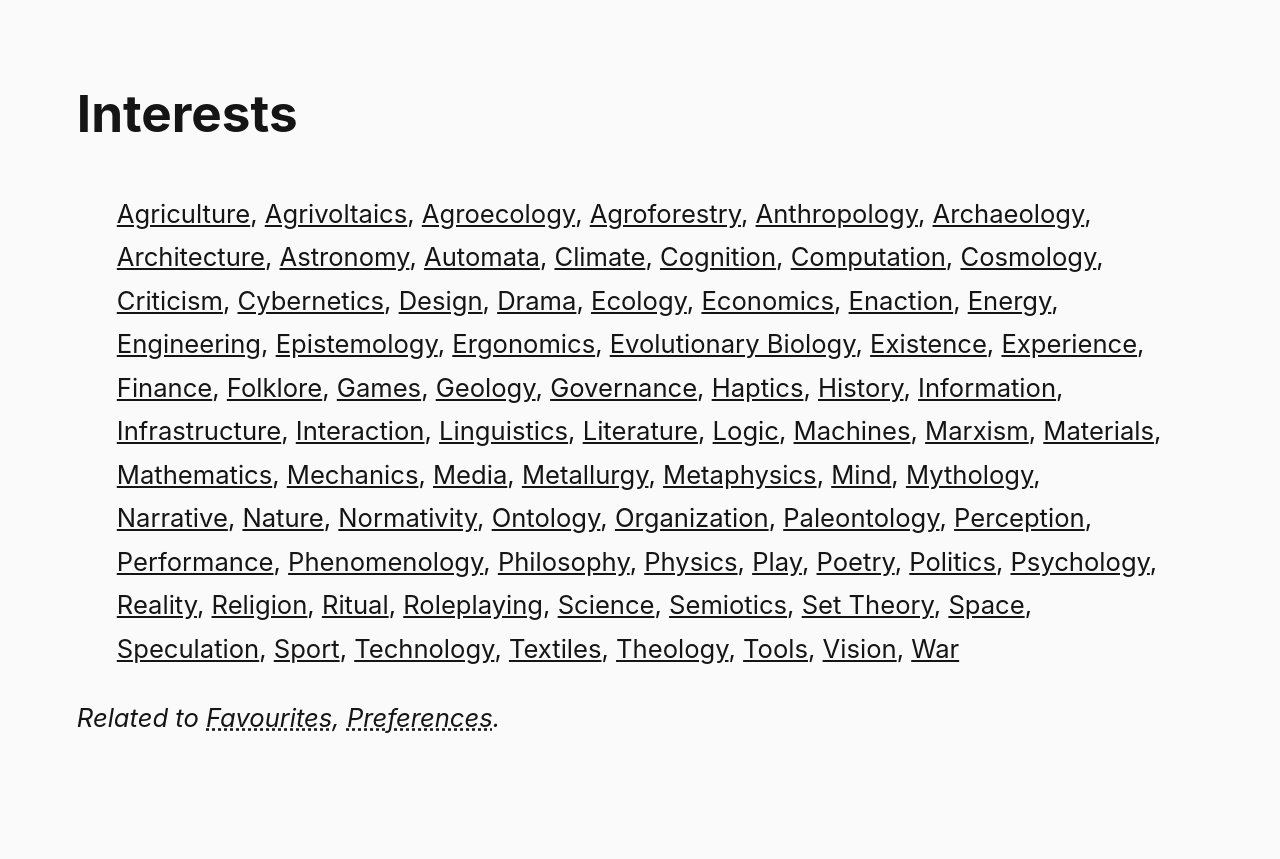
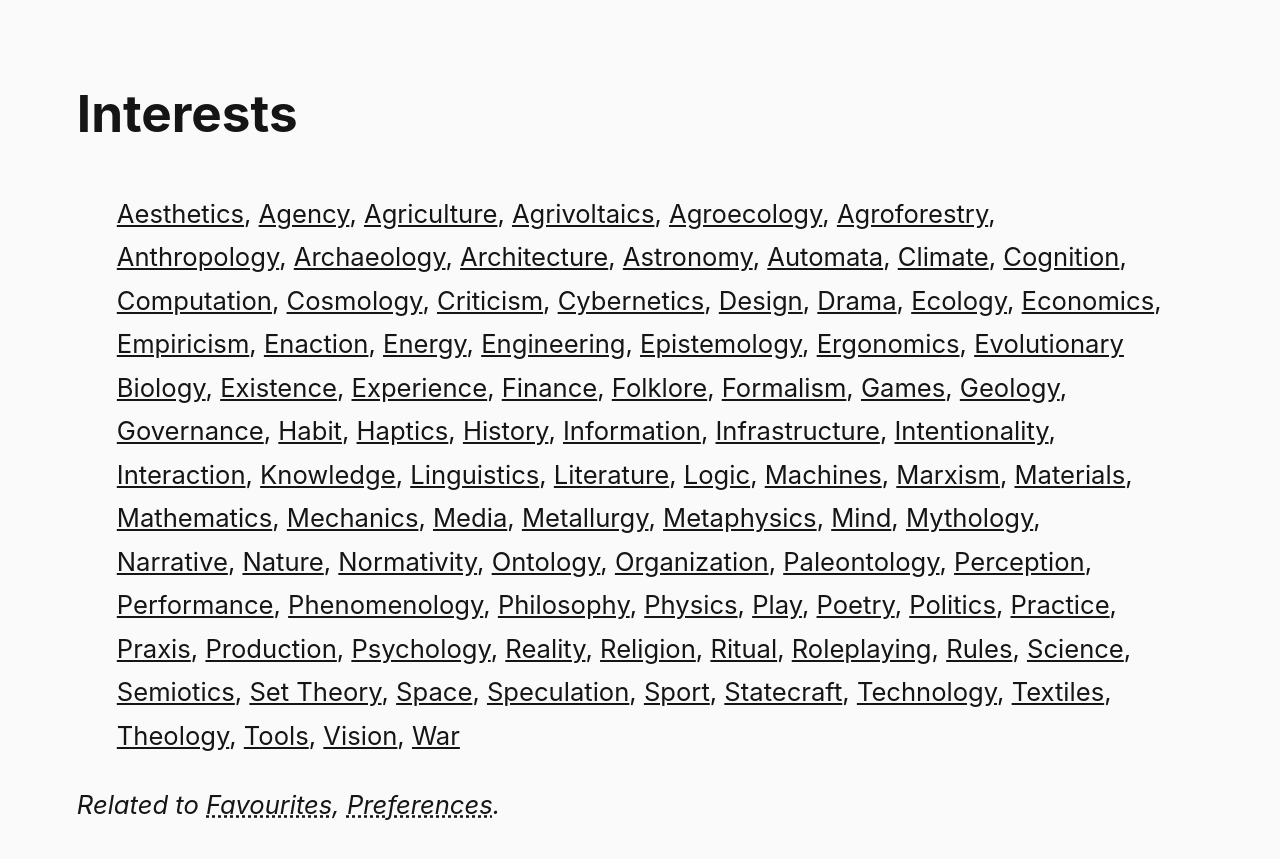
Before and after one commit to steinea/fyi, a Jekyll site: the page built from pages/interests.md, in a window 1280 px wide. Shown: the top 859 px of the page. Built offline with Jekyll 4.4.1, drawn with Linux system fonts in a browser that asks for light colours.

Commit message:
Add more interests

```diff
--- a/pages/interests.md
+++ b/pages/interests.md
@@ -4,7 +4,9 @@ title: Interests
 permalink: /interests/
 ---
 
-> [Agriculture](https://en.wikipedia.org/wiki/Agriculture),
+> [Aesthetics](https://en.wikipedia.org/wiki/Aesthetics),
+[Agency](https://en.wikipedia.org/wiki/Agency_(philosophy)),
+[Agriculture](https://en.wikipedia.org/wiki/Agriculture),
 [Agrivoltaics](https://en.wikipedia.org/wiki/Agrivoltaics),
 [Agroecology](https://en.wikipedia.org/wiki/Agroecology),
 [Agroforestry](https://en.wikipedia.org/wiki/Agroforestry),
@@ -23,6 +25,7 @@ permalink: /interests/
 [Drama](https://en.wikipedia.org/wiki/Drama),
 [Ecology](https://en.wikipedia.org/wiki/Ecology),
 [Economics](https://en.wikipedia.org/wiki/Economics),
+[Empiricism](https://en.wikipedia.org/wiki/Empiricism),
 [Enaction](https://en.wikipedia.org/wiki/Enactivism),
 [Energy](https://en.wikipedia.org/wiki/Energy_development),
 [Engineering](https://en.wikipedia.org/wiki/Engineering),
@@ -33,14 +36,18 @@ permalink: /interests/
 [Experience](https://en.wikipedia.org/wiki/Experience),
 [Finance](https://en.wikipedia.org/wiki/Finance),
 [Folklore](https://en.wikipedia.org/wiki/Folklore),
+[Formalism](https://en.wikipedia.org/wiki/Formalism_(literature)),
 [Games](https://en.wikipedia.org/wiki/Game),
 [Geology](https://en.wikipedia.org/wiki/Geology),
 [Governance](https://en.wikipedia.org/wiki/Governance),
+[Habit](https://en.wikipedia.org/wiki/Habit),
 [Haptics](https://en.wikipedia.org/wiki/Haptic_perception),
 [History](https://en.wikipedia.org/wiki/History),
 [Information](https://en.wikipedia.org/wiki/Information),
 [Infrastructure](https://en.wikipedia.org/wiki/Infrastructure),
+[Intentionality](https://en.wikipedia.org/wiki/Intentionality),
 [Interaction](https://en.wikipedia.org/wiki/Human%E2%80%93computer_interaction),
+[Knowledge](https://en.wikipedia.org/wiki/Knowledge),
 [Linguistics](https://en.wikipedia.org/wiki/Linguistics),
 [Literature](https://en.wikipedia.org/wiki/Literature),
 [Logic](https://en.wikipedia.org/wiki/Logic),
@@ -68,17 +75,22 @@ permalink: /interests/
 [Play](https://en.wikipedia.org/wiki/Play_(activity)),
 [Poetry](https://en.wikipedia.org/wiki/Poetry),
 [Politics](https://en.wikipedia.org/wiki/Politics),
+[Practice](https://en.wikipedia.org/wiki/Practice_theory),
+[Praxis](https://en.wikipedia.org/wiki/Praxis_(process)),
+[Production](https://en.wikipedia.org/wiki/Production_(economics)),
 [Psychology](https://en.wikipedia.org/wiki/Psychology),
 [Reality](https://en.wikipedia.org/wiki/Reality),
 [Religion](https://en.wikipedia.org/wiki/Religion),
 [Ritual](https://en.wikipedia.org/wiki/Ritual),
 [Roleplaying](https://en.wikipedia.org/wiki/Role-playing),
+[Rules](https://en.wikipedia.org/wiki/Rule),
 [Science](https://en.wikipedia.org/wiki/Science),
 [Semiotics](https://en.wikipedia.org/wiki/Semiotics),
 [Set Theory](https://en.wikipedia.org/wiki/Set_theory),
 [Space](https://en.wikipedia.org/wiki/Outer_space),
 [Speculation](https://en.wikipedia.org/wiki/Speculative_realism),
 [Sport](https://en.wikipedia.org/wiki/Sport),
+[Statecraft](https://en.wikipedia.org/wiki/Statecraft),
 [Technology](https://en.wikipedia.org/wiki/Technology),
 [Textiles](https://en.wikipedia.org/wiki/Textile),
 [Theology](https://en.wikipedia.org/wiki/Theology),
```
